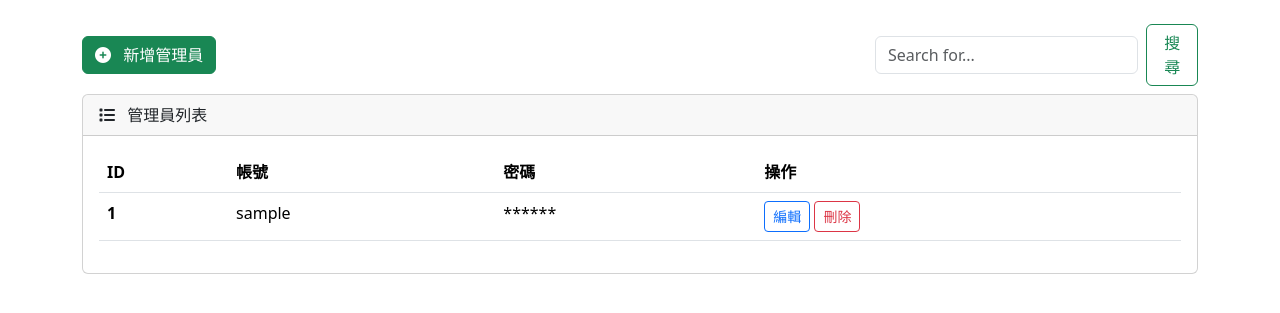
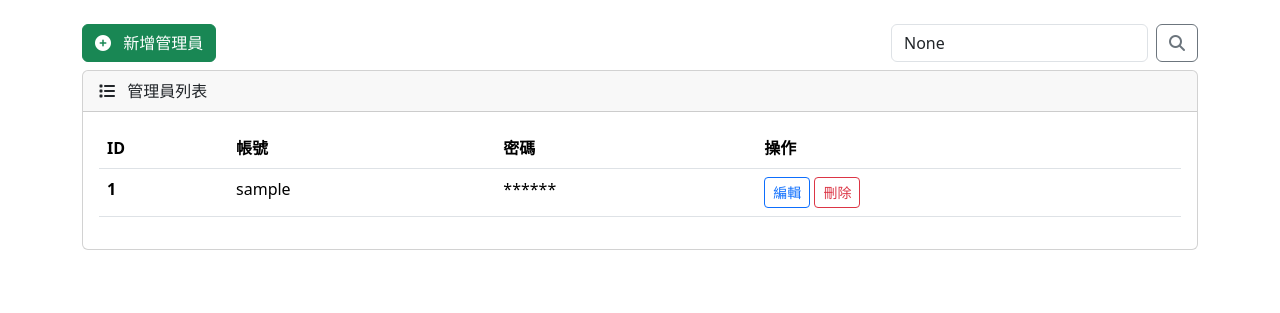
Before and after one commit to Sam-0225/ManageInterface, a Django app: page /admin/list in a window 1280 px wide. Shown: the part 56-369 px from the top of the page. Run offline with Django 5.2, Linux system fonts and the light colour scheme; tables that the repository leaves empty hold one stand-in row (values such as "Sample post"); some libraries are stand-ins or nearby versions.

Commit message:
build search function

```diff
--- a/OceanSunlitGlamping/OSG/templates/admin_list.html
+++ b/OceanSunlitGlamping/OSG/templates/admin_list.html
@@ -7,9 +7,9 @@
                 <i class="me-2 fa-solid fa-circle-plus"></i>
                 新增管理員
             </a>
-            <form class="d-flex flex-row align-items-center">
-                <input class="form-control me-2" type="search" placeholder="Search for..." aria-label="Search">
-                <button class="btn btn-outline-success" type="submit">搜尋</button>
+            <form class="d-flex flex-row" method="get">
+                <input class="form-control me-2" name="q" value="{{ search_fields }}" type="search" placeholder="Search for..." aria-label="search">
+                <button class="btn btn-outline-secondary text-nowrap" type="submit" aria-label="search"><i class="fa-solid fa-magnifying-glass"></i></button>
             </form>
         </div>
         <div class="card">
--- a/OceanSunlitGlamping/OSG/views/admin.py
+++ b/OceanSunlitGlamping/OSG/views/admin.py
@@ -4,6 +4,7 @@ from OSG import models
 
 def admin_list(request):
     """管理員列表"""
+
     data_dict = {}
     value = request.GET.get('q')
     if value is not None:
@@ -11,6 +12,7 @@ def admin_list(request):
 
     queryset = models.Admin.objects.filter(**data_dict)  # .order_by('-id')遞減排序
     context = {
-        'queryset': queryset
+        'queryset': queryset,
+        'search_fields': value
     }
     return render(request, 'admin_list.html', context)
```
